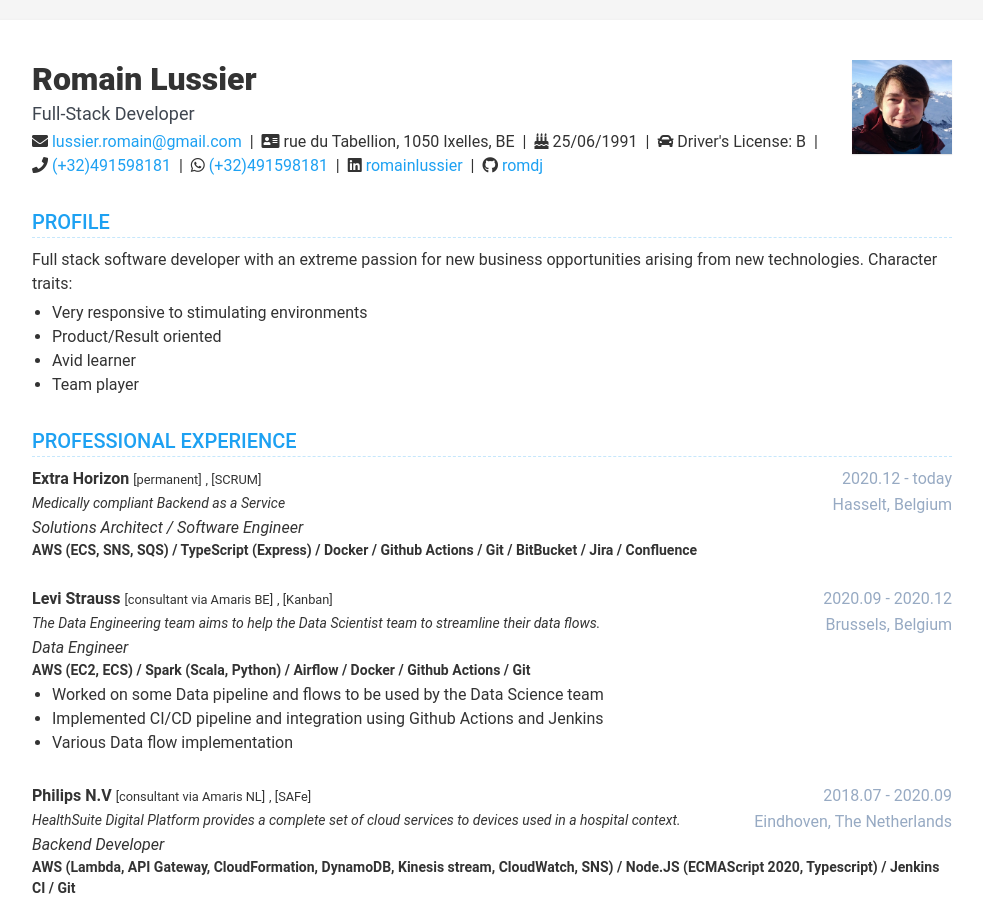
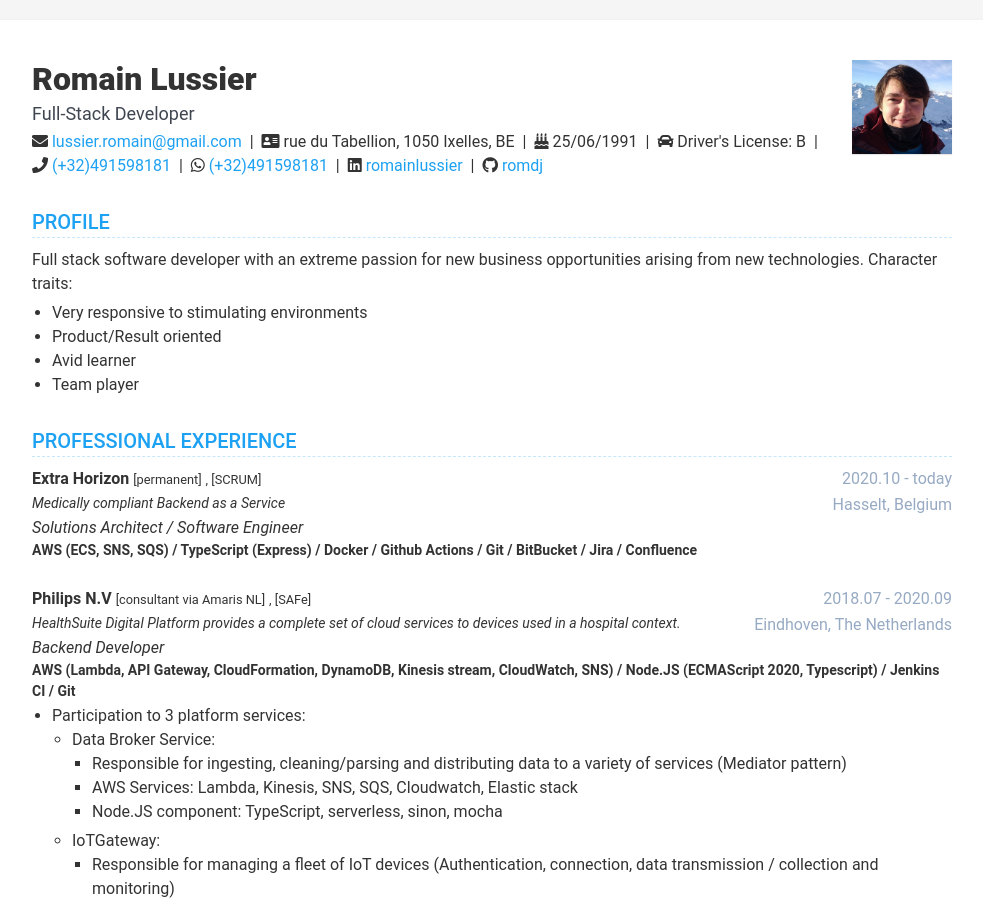
Before and after one commit to romdj/romdj.github.io, a Jekyll site: the page built from index.html, in a window 1280 px wide and 900 px high. Shown: the whole window, without its empty margins (148-1131 px from the left). Built offline with Jekyll 4.4.1, drawn with Linux system fonts in a browser that asks for light colours; nearby versions of some CDN libraries; some of the changed lines change nothing that is shown.

Commit message:
Omitted Levi's experience which didn't add much relevance

```diff
--- a/_data/data.yml
+++ b/_data/data.yml
@@ -115,7 +115,7 @@
         - ' / Jira'
         - ' / Confluence'
       management: SCRUM
-      time: 2020.12 - today
+      time: 2020.10 - today
       company: Extra Horizon
       cdescription: Medically compliant Backend as a Service
       tag: permanent
@@ -133,24 +133,24 @@
         - Extended a micro-service, which wraps around AWS lambda functions and made it a management system
         - All features were developed using TDD, 100% testing coverage and documentation
 
-    - role: Data Engineer
-      technologies:
-        - AWS (EC2, ECS)
-        - ' / Spark (Scala, Python)'
-        - ' / Airflow'
-        - ' / Docker'
-        - ' / Github Actions'
-        - ' / Git'
-      management: Kanban
-      time: 2020.09 - 2020.12
-      company: Levi Strauss
-      cdescription: The Data Engineering team aims to help the Data Scientist team to streamline their data flows.
-      tag: consultant via Amaris BE
-      location: Brussels, Belgium
-      details: |
-        - Worked on some Data pipeline and flows to be used by the Data Science team
-        - Implemented CI/CD pipeline and integration using Github Actions and Jenkins
-        - Various Data flow implementation
+#     - role: Data Engineer
+#       technologies:
+#         - AWS (EC2, ECS)
+#         - ' / Spark (Scala, Python)'
+#         - ' / Airflow'
+#         - ' / Docker'
+#         - ' / Github Actions'
+#         - ' / Git'
+#       management: Kanban
+#       time: 2020.09 - 2020.12
+#       company: Levi Strauss
+#       cdescription: The Data Engineering team aims to help the Data Scientist team to streamline their data flows.
+#       tag: consultant via Amaris BE
+#       location: Brussels, Belgium
+#       details: |
+#         - Worked on some Data pipeline and flows to be used by the Data Science team
+#         - Implemented CI/CD pipeline and integration using Github Actions and Jenkins
+#         - Various Data flow implementation
 
     - role: Backend Developer
       technologies:
```
